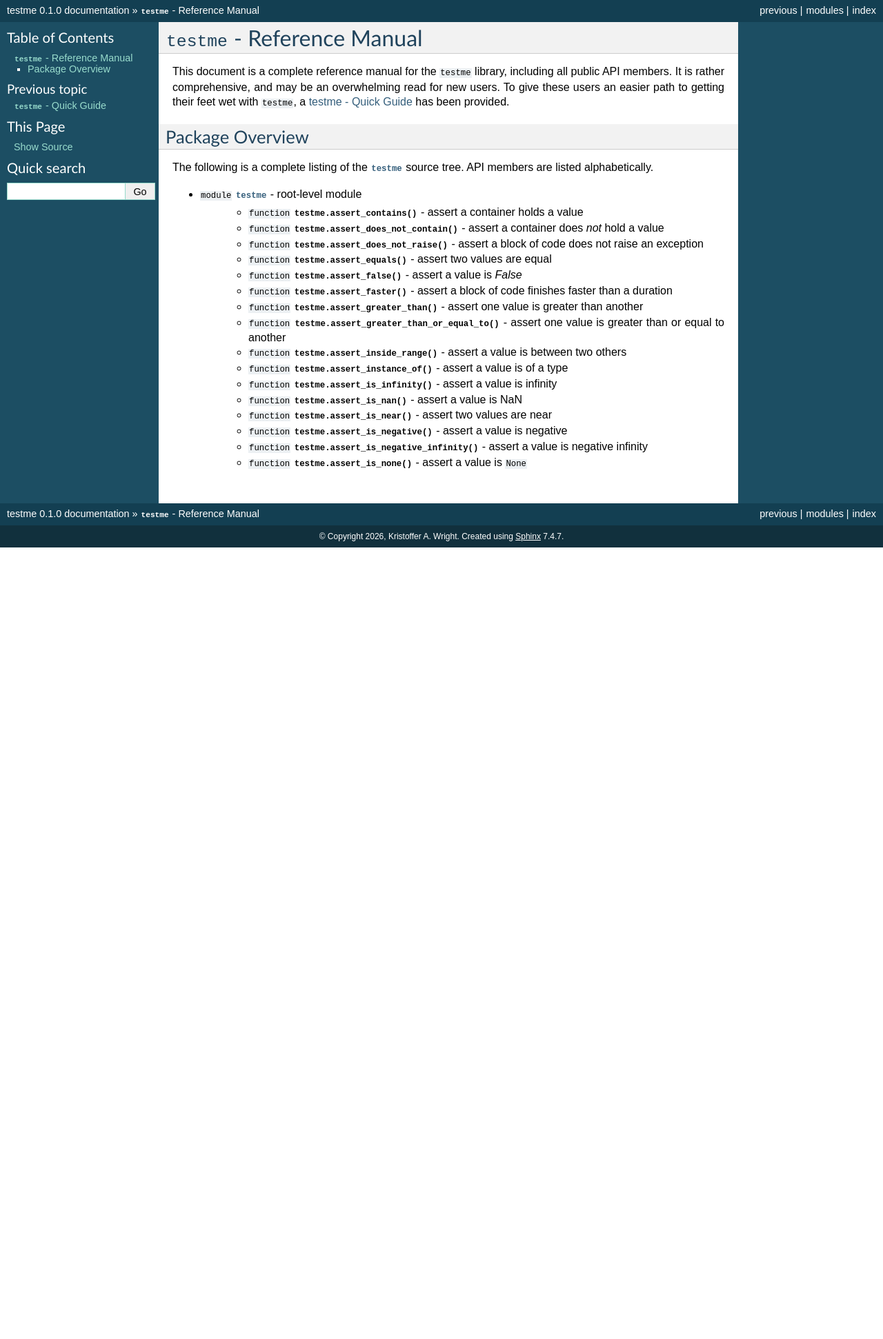
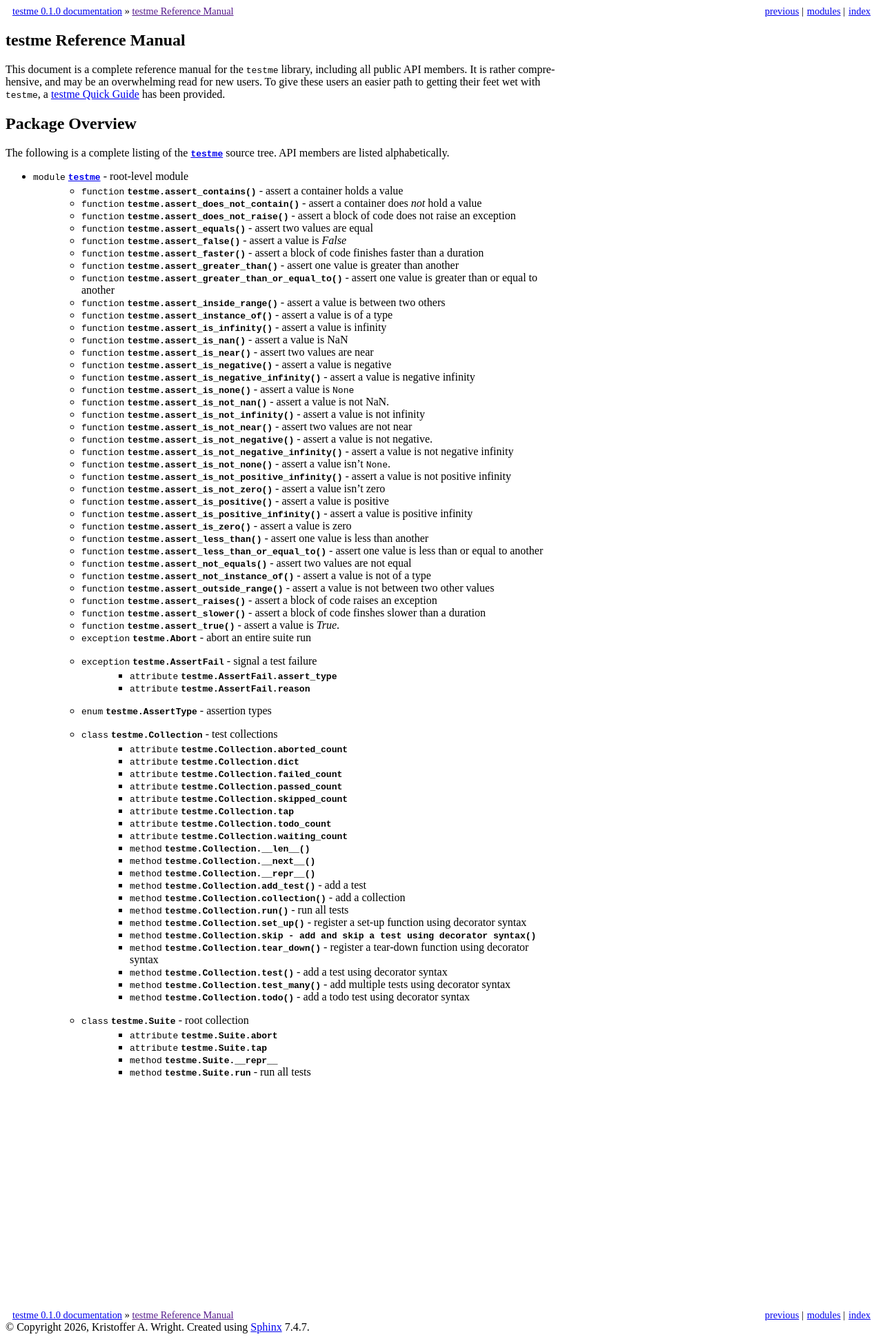
Before and after one commit to kawright/testme, a Sphinx documentation site: the page built from doc/source/manual.rst, in a window 1280 px wide. Shown: the whole page at 69% size. Built offline with Sphinx 7.4.7, drawn with Linux system fonts in a browser that asks for light colours; before the commit the page ends 900 px from its top, so only the background shows below that.

Commit message:
wip - doc

```diff
--- a/doc/source/conf.py
+++ b/doc/source/conf.py
@@ -24,11 +24,11 @@
     "sphinx.ext.autodoc"
 ]
 
-templates_path = ['_templates']
+#templates_path = ['_templates']
 exclude_patterns = []
 
 # -- Options for HTML output -------------------------------------------------
 # https://www.sphinx-doc.org/en/master/usage/configuration.html#options-for-html-output
 
-html_theme = 'classic'
-html_static_path = ['_static']
+html_theme = 'basic'
+#html_static_path = ['_static']
--- a/doc/source/guide.rst
+++ b/doc/source/guide.rst
@@ -1,8 +1,8 @@
 .. _quick-guide:
 
-########################
-``testme`` - Quick Guide
-########################
+###################
+testme  Quick Guide
+###################
 
 :py:mod:`testme` is a test framework that strives to minimize the syntax needed to
 write complete tests while maintaining a robust set of features.
--- a/doc/source/manual.rst
+++ b/doc/source/manual.rst
@@ -17,8 +19,8 @@
 members are listed alphabetically.
 
 * ``module`` :py:mod:`testme` - root-level module
-    * ``function`` :py:func:`testme.assert_contains` - assert a container holds a
-      value
+    * ``function`` :py:func:`testme.assert_contains` - assert a container holds
+      a value
     * ``function`` :py:func:`testme.assert_does_not_contain` - assert a
       container does *not* hold a value
     * ``function`` :py:func:`testme.assert_does_not_raise` - assert a
@@ -45,3 +47,76 @@
     * ``function`` :py:func:`testme.assert_is_negative_infinity` - assert a
       value is negative infinity
     * ``function`` :py:func:`testme.assert_is_none` - assert a value is ``None``
+    * ``function`` :py:func:`testme.assert_is_not_nan` - assert a value is not
+      NaN.
+    * ``function`` :py:func:`testme.assert_is_not_infinity` - assert a value is
+      not infinity
+    * ``function`` :py:func:`testme.assert_is_not_near` - assert two values are
+      not near
+    * ``function`` :py:func:`testme.assert_is_not_negative` - assert a value is
+      not negative.
+    * ``function`` :py:func:`testme.assert_is_not_negative_infinity` - assert a
+      value is not negative infinity
+    * ``function`` :py:func:`testme.assert_is_not_none` - assert a value isn't
+      ``None``.
+    * ``function`` :py:func:`testme.assert_is_not_positive_infinity` - assert
+      a value is not positive infinity
+    * ``function`` :py:func:`testme.assert_is_not_zero` - assert a value isn't
+      zero
+    * ``function`` :py:func:`testme.assert_is_positive` - assert a value is
+      positive
+    * ``function`` :py:func:`testme.assert_is_positive_infinity` - assert a
+      value is positive infinity
+    * ``function`` :py:func:`testme.assert_is_zero` - assert a value is zero
+    * ``function`` :py:func:`testme.assert_less_than` - assert one value is
+      less than another
+    * ``function`` :py:func:`testme.assert_less_than_or_equal_to` - assert one
+      value is less than or equal to another
+    * ``function`` :py:func:`testme.assert_not_equals` - assert two values are
+      not equal
+    * ``function`` :py:func:`testme.assert_not_instance_of` - assert a value
+      is not of a type
+    * ``function`` :py:func:`testme.assert_outside_range` - assert a value is
+      not between two other values
+    * ``function`` :py:func:`testme.assert_raises` - assert a block of code
+      raises an exception
+    * ``function`` :py:func:`testme.assert_slower` - assert a block of code
+      finshes slower than a duration
+    * ``function`` :py:func:`testme.assert_true` - assert a value is `True`.
+    * ``exception`` :py:exc:`testme.Abort` - abort an entire suite run
+    * ``exception`` :py:exc:`testme.AssertFail` - signal a test failure
+        * ``attribute`` :py:attr:`testme.AssertFail.assert_type`
+        * ``attribute`` :py:attr:`testme.AssertFail.reason`
+    * ``enum`` :py:class:`testme.AssertType` - assertion types
+    * ``class`` :py:class:`testme.Collection` - test collections
+        * ``attribute`` :py:attr:`testme.Collection.aborted_count`
+        * ``attribute`` :py:attr:`testme.Collection.dict`
+        * ``attribute`` :py:attr:`testme.Collection.failed_count`
+        * ``attribute`` :py:attr:`testme.Collection.passed_count`
+        * ``attribute`` :py:attr:`testme.Collection.skipped_count`
+        * ``attribute`` :py:attr:`testme.Collection.tap`
+        * ``attribute`` :py:attr:`testme.Collection.todo_count`
+        * ``attribute`` :py:attr:`testme.Collection.waiting_count`
+        * ``method`` :py:meth:`testme.Collection.__len__`
+        * ``method`` :py:meth:`testme.Collection.__next__`
+        * ``method`` :py:meth:`testme.Collection.__repr__`
+        * ``method`` :py:meth:`testme.Collection.add_test` - add a test
+        * ``method`` :py:meth:`testme.Collection.collection` - add a collection
+        * ``method`` :py:meth:`testme.Collection.run` - run all tests
+        * ``method`` :py:meth:`testme.Collection.set_up` - register a set-up
+          function using decorator syntax
+        * ``method`` :py:meth:`testme.Collection.skip - add and skip a test
+          using decorator syntax`
+        * ``method`` :py:meth:`testme.Collection.tear_down` - register a
+          tear-down function using decorator syntax
+        * ``method`` :py:meth:`testme.Collection.test` - add a test using
+          decorator syntax
+        * ``method`` :py:meth:`testme.Collection.test_many` - add multiple tests
+          using decorator syntax
+        * ``method`` :py:meth:`testme.Collection.todo` - add a todo test using
+          decorator syntax
+    * ``class`` :py:class:`testme.Suite` - root collection
+        * ``attribute`` :py:attr:`testme.Suite.abort`
+        * ``attribute`` :py:attr:`testme.Suite.tap`
+        * ``method`` :py:attr:`testme.Suite.__repr__`
+        * ``method`` :py:attr:`testme.Suite.run` - run all tests
```
Also changed, not shown: other parts of doc/source/manual.rst (+5 -3 lines).
